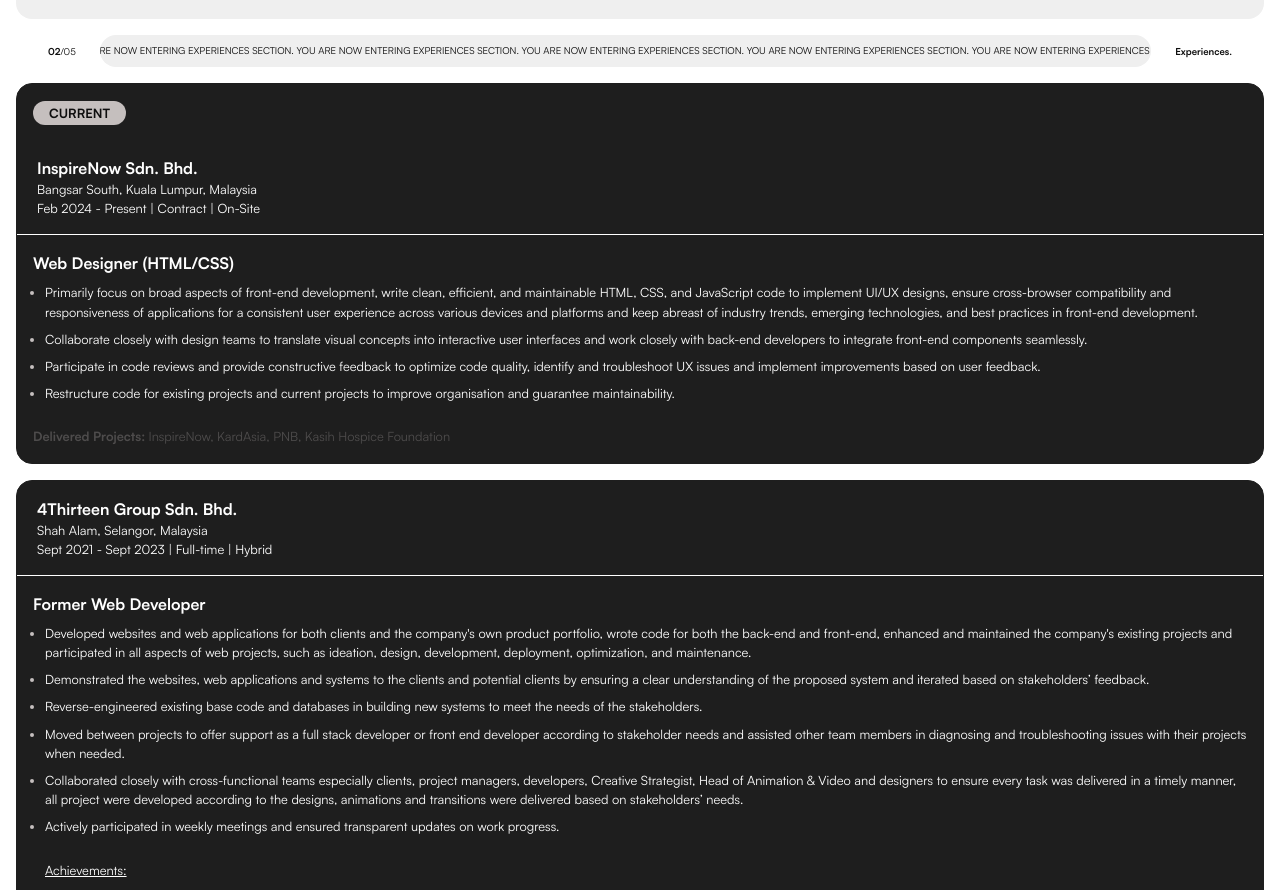
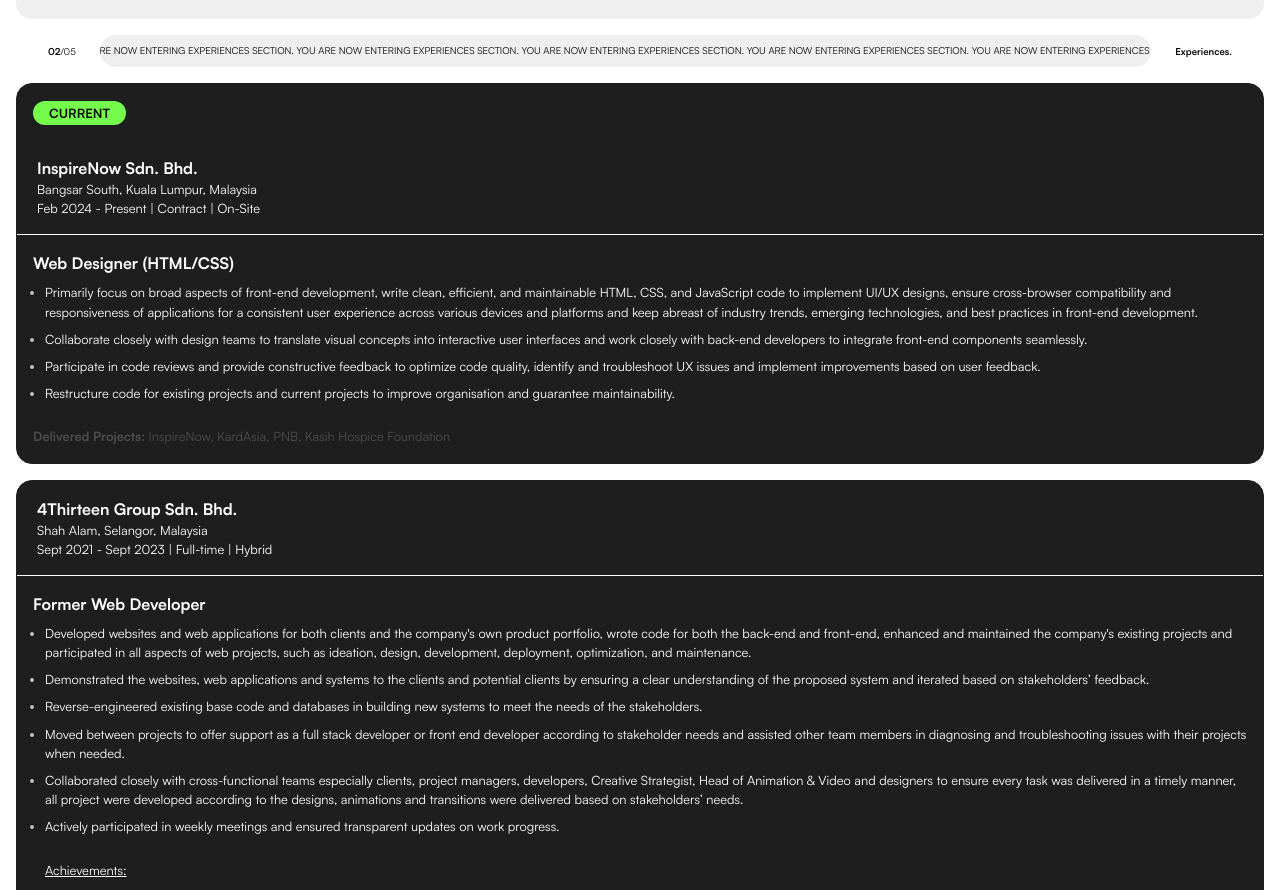
Before and after one commit to yangedruce/yangedruce.github.io, a Vue app: page /#yangEdruce in a window 1280 px wide. Shown: the part 4080-4970 px from the top of the page. Built offline with nearby package versions, Linux system fonts and the light colour scheme.

Commit message:
update: current tag color

```diff
--- a/src/components/templates/ExperiencesTemplate.vue
+++ b/src/components/templates/ExperiencesTemplate.vue
@@ -46,7 +46,7 @@
 			<div :class="leftExperienceClasses">
 				<div class="px-4 xl:px-0">
 					<span
-						class="bg-brandNeutral-400 text-brandNeutral-800 text-sm text-center font-satoshi font-bold uppercase rounded-full py-1 w-24 px-4">
+						class="bg-brandSecondaryGreen text-brandNeutral-800 text-sm text-center font-satoshi font-bold uppercase rounded-full py-1 w-24 px-4">
 						CURRENT
 					</span>
 				</div>
```
